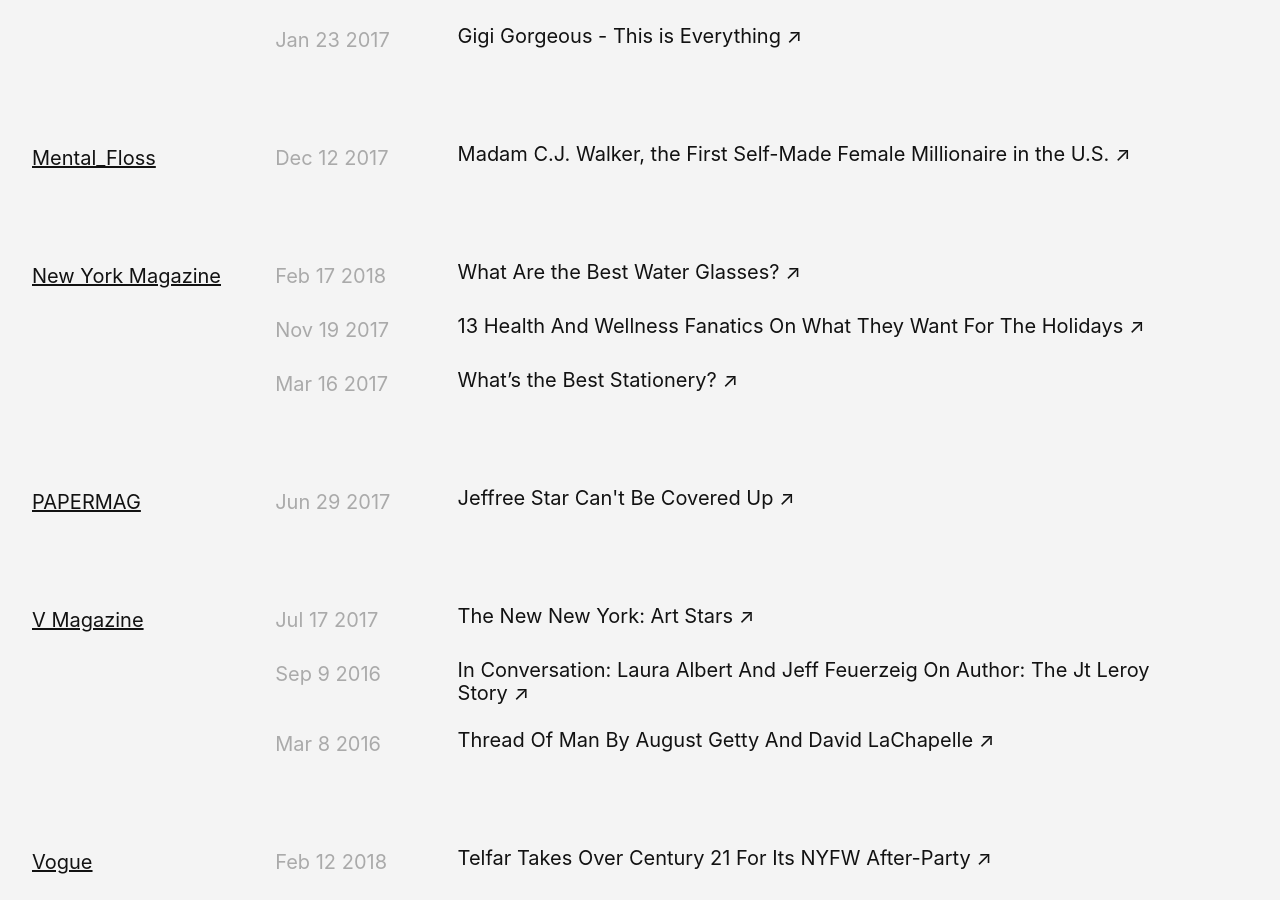
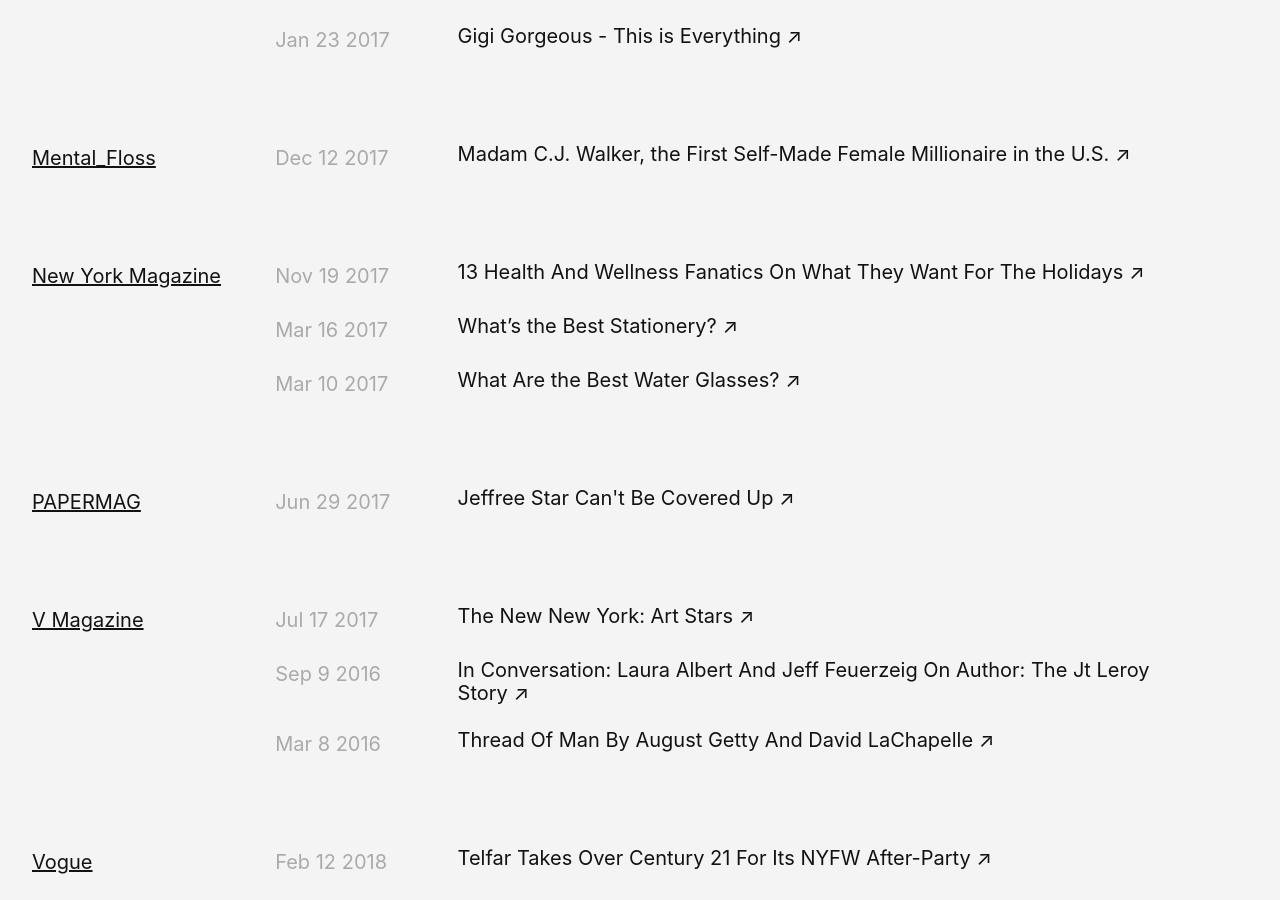
Before and after one commit to willanderson/sja-portfolio, a Jekyll site: the page built from archive.md, in a window 1280 px wide and 900 px high, scrolled down 617 px. Built offline with Jekyll 4.4.1, drawn with Linux system fonts in a browser that asks for light colours; nearby versions of some CDN libraries.

Commit message:
Updated What Are The Best Water Glasses and 1 other file

```diff
--- a/_posts/2018-02-17-what-are-the-best-water-glasses.markdown
+++ b/_posts/2017-03-10-what-are-the-best-water-glasses.markdown
@@ -1,6 +1,6 @@
 ---
 title: What Are the Best Water Glasses?
-date: 2018-02-17 19:19:00 Z
+date: 2017-03-10 19:19:00 Z
 categories:
 - New York Magazine
 image: "/uploads/open-uri20170827-20207-1wd7vvd.jpg"
```
